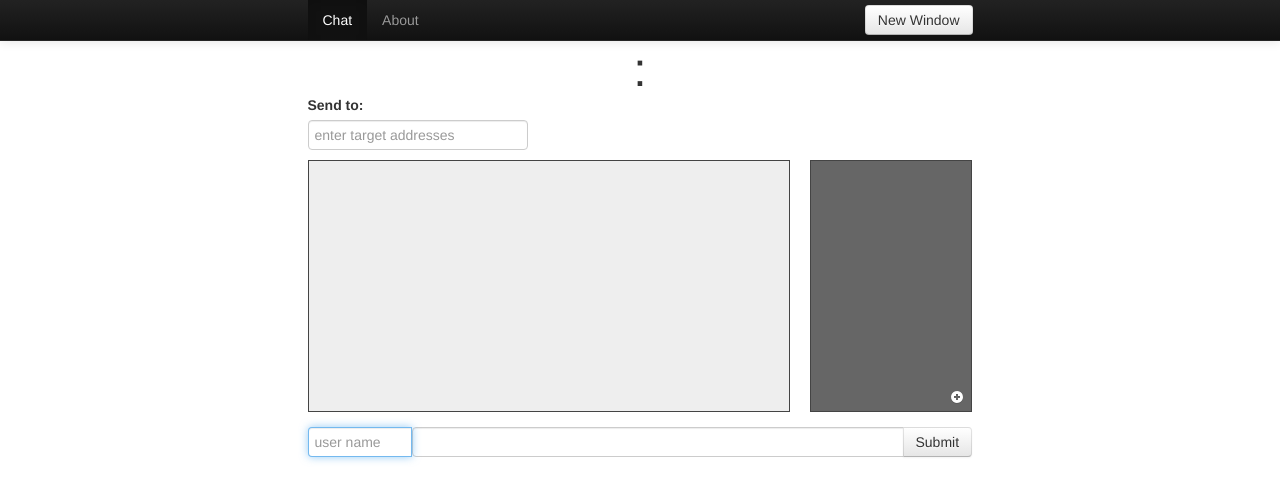
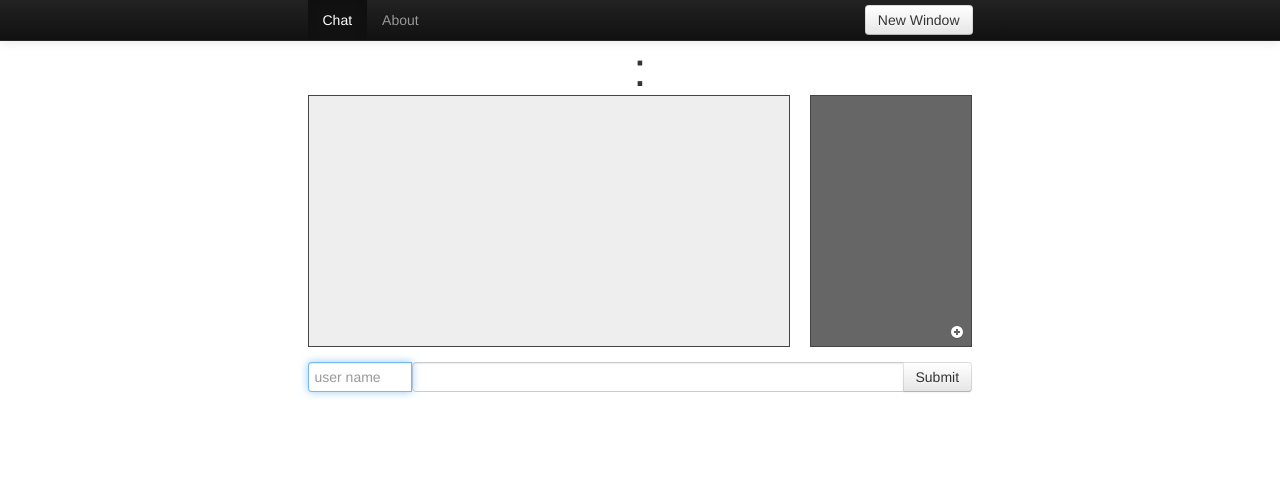
Before and after one commit to GDGSeattle/gdg-packaged-app, a browser extension: page app/index.html in a window 1280 px wide. Drawn offline with Linux system fonts and the light colour scheme.

Commit message:
remove unused text field

```diff
--- a/app/views/chat.html
+++ b/app/views/chat.html
@@ -1,8 +1,4 @@
 <div id="my-ip">{{ udpServer.getIP() }} : {{ udpServer.getPort() }}</div>
-
-
-<label for="targets">Send to: </label>
-<input id="targets" type="text" placeholder="enter target addresses" ng-model="targets">
 
 <div class="row">
     <div class="chat span6">
```
